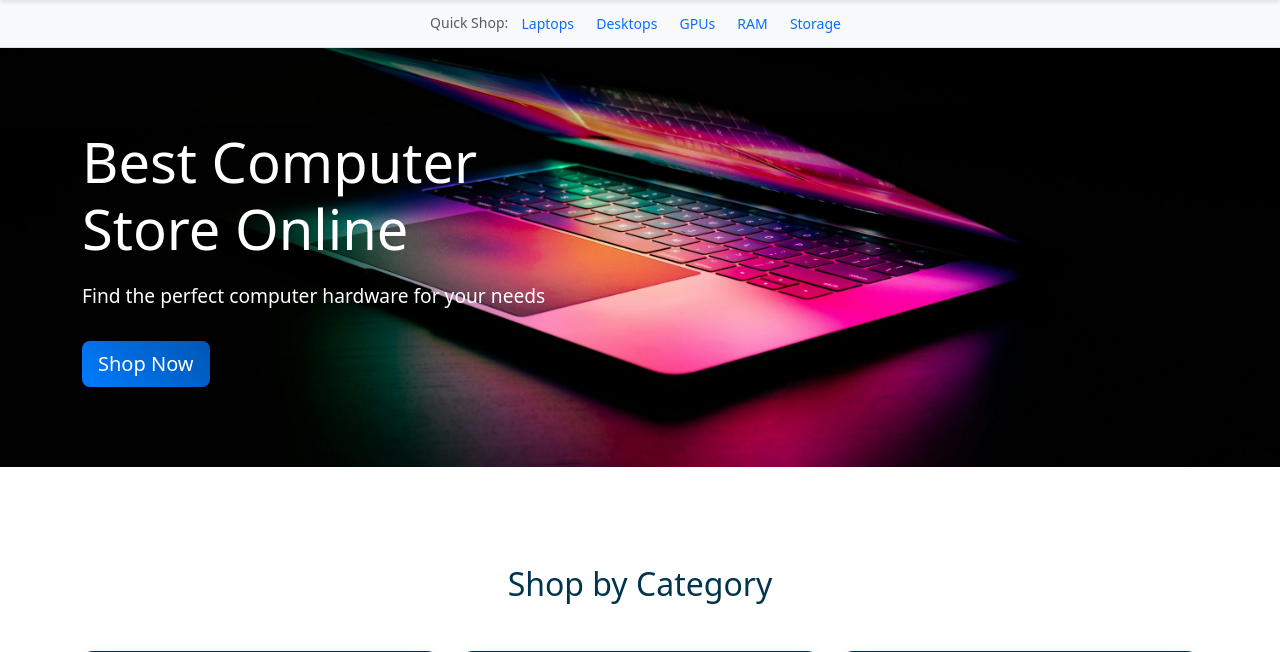
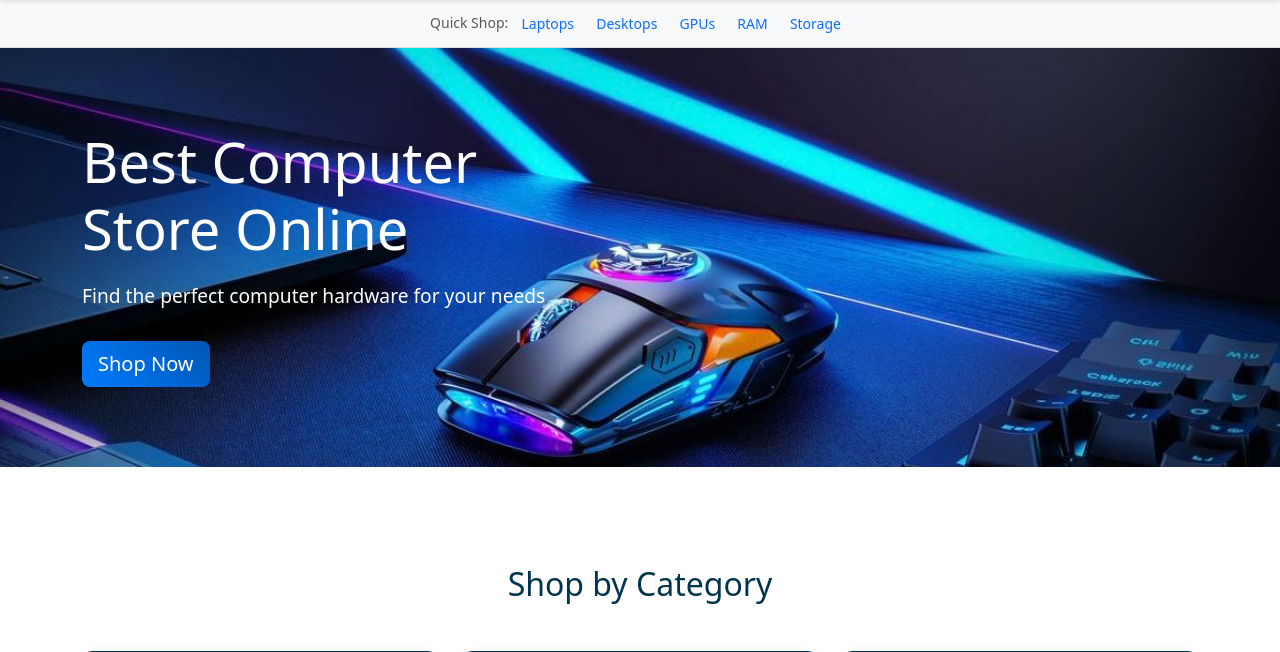
Before and after one commit to JayPatel-wd/CompNest, a PHP site: page / in a window 1280 px wide. Shown: the part 67-719 px from the top of the page. Run offline with PHP 8.4, Linux system fonts and the light colour scheme; data comes from the database, SQL or seed files in the repository; some libraries are stand-ins or nearby versions.

Commit message:
image adjusted

```diff
--- a/css/style.css
+++ b/css/style.css
@@ -2,7 +2,7 @@
 
 /* Hero Section */
 .hero-section {
-    background-image: url('../images/Hero_store.jpeg');
+    background-image: url('../images/h_bg.jpg');
     background-size: cover;
     background-position:center;
     color: white;
```
